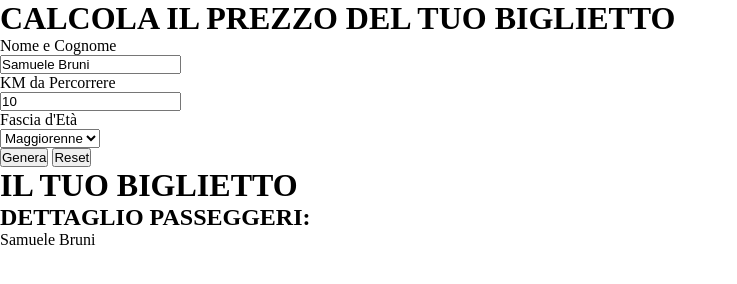
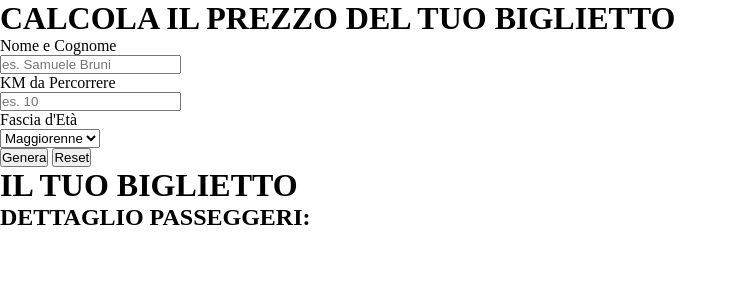
Before and after one commit to samuelebruni/js-biglietto-treno-form, a plain HTML site: page index.html in a window 1280 px wide. Both pictures are taken after a click on the button "Genera". Shown: the whole page, without its empty margins (0-737 px from the left). Drawn offline with Linux system fonts and the light colour scheme.

Commit message:
proceed work

```diff
--- a/index.html
+++ b/index.html
@@ -13,12 +13,12 @@
     <div class="container">
         <div>
             <div>Nome e Cognome</div>
-            <input type="text" id="user_identity" value="Samuele Bruni">
+            <input type="text" id="user_identity" placeholder="es. Samuele Bruni">
         </div>
 
         <div>
             <div>KM da Percorrere</div>
-            <input type="text" id="distance" value="10">
+            <input type="text" id="distance" placeholder="es. 10">
         </div>
 
         <div>
--- a/main.js
+++ b/main.js
@@ -16,19 +16,28 @@ va applicato uno sconto del 40% per gli over 65. */
 */
 
 
+document.getElementById("generate").addEventListener("click", function() {
 
-document.getElementById("generate").addEventListener("click", function() {
-   let userIdentity = document.getElementById("user_identity").value;
-   let distanceKm = document.getElementById("distance").value;
-   let userAge = document.getElementById("age").value;
+    const priceForKm = 0.21;
+    const userIdentity = document.getElementById("user_identity").value;
+    const distanceKm = document.getElementById("distance").value;
+    const userAge = document.getElementById("age").value;
+    let priceTicket = priceForKm * distanceKm;
+    let salePrice;
 
-   let ticketName = document.getElementById("ticket_name");
+    if (userAge === "2") {
+        salePrice = (priceTicket / 100) * 20;
+        //sconto per minorenne
+    } else if (userAge === "1") {
+        salePrice = (priceTicket / 100) * 40;
+        //sconto per over 65
+    } else {
+        salePrice = 0;
+        //nessuno sconto
+    }
 
+    const finalPrice = priceTicket - salePrice;
 
-   ticketName.innerHTML = userIdentity;
-
-
-
-
+    console.log(priceForKm, userIdentity, distanceKm, userAge, priceTicket, salePrice, finalPrice);
 
   });
```
